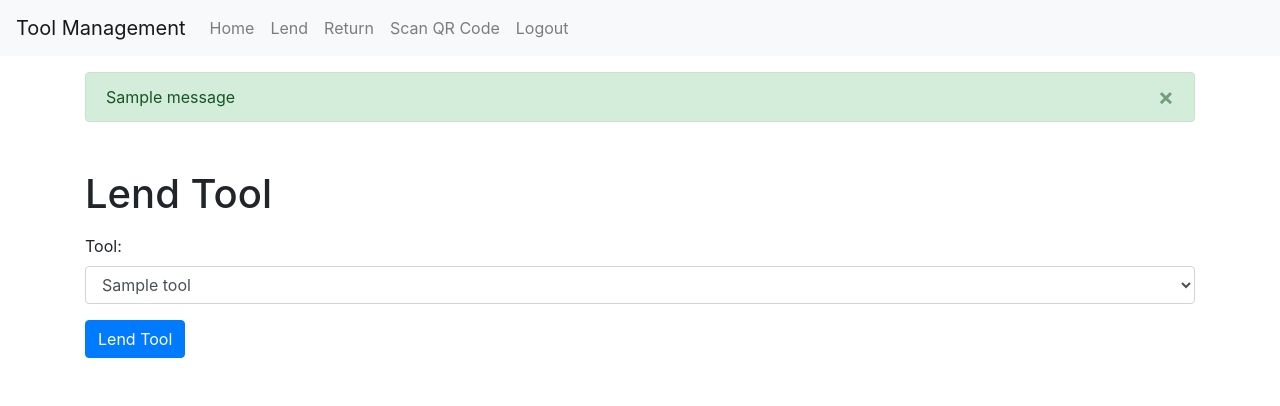
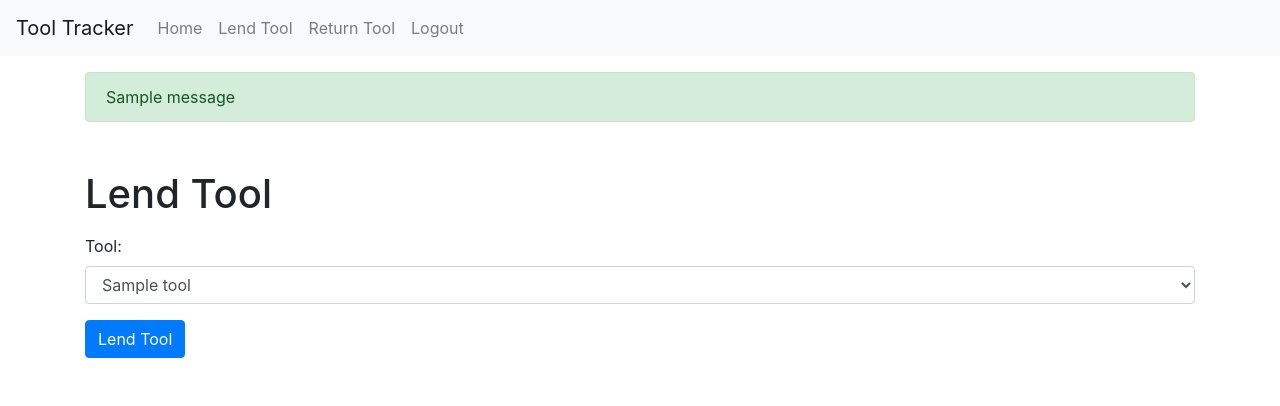
Before and after one commit to Jirka135/ToolTracker, a Flask app: page /lend in a window 1280 px wide. Shown: the top 406 px of the page. Run offline with Flask 3, Linux system fonts and the light colour scheme; the visitor is signed in with stand-in values (Sample User, id 1); tables that the repository leaves empty hold one stand-in row (values such as "Sample post"); one stand-in notice (Sample message) is shown; some libraries are stand-ins or nearby versions.

Commit message:
mostly working prototype

```diff
--- a/app.py
+++ b/app.py
@@ -54,16 +54,11 @@ class AuthUser(db.Model):
 with app.app_context():
     db.create_all()
 
-def run_flask_app():
-    context = ('C:\\Users\\Jirka\\VScode\\ToolTracker\\certs\\certificate.pem', 'C:\\Users\\Jirka\\VScode\\ToolTracker\\certs\\key.pem')
-    app.run(debug=True, ssl_context=context, host='0.0.0.0', port=5000)
-
 def shutdown_server():
     func = request.environ.get('werkzeug.server.shutdown')
     if func is None:
         raise RuntimeError('Not running with the Werkzeug Server')
     func()
-    print("Server is shutting down...")
 
 def generate_qr_code(data):
     qr = qrcode.QRCode(
@@ -169,12 +164,6 @@ def index():
                                .all()
     return render_template('index.html', borrowed_items=borrowed_items)
 
-@app.route('/scan', methods=['GET', 'POST'])
-def scan():
-    if 'user_id' not in session:
-        return redirect(url_for('login'))
-    return render_template('scan.html')
-
 @app.route('/lend_qr', methods=['POST'])
 def lend_qr():
     if 'user_id' not in session:
@@ -248,7 +237,7 @@ def lend():
 
     # Get list of tools that are not currently lent out
     lent_out_tools = db.session.query(Transaction.tool_id).filter(Transaction.return_date.is_(None)).subquery()
-    available_tools = Tool.query.filter(Tool.id.notin_(lent_out_tools)).all()
+    available_tools = Tool.query.filter(Tool.id.not_in(lent_out_tools.select())).all()
 
     # Get list of currently borrowed tools
     borrowed_tools = db.session.query(Tool).join(Transaction).filter(Transaction.return_date.is_(None)).all()
@@ -364,4 +353,5 @@ if __name__ == '__main__':
     console_thread.start()
 
     # Run the Flask app in the main thread
-    run_flask_app()
+    context = ('certs/certificate.pem', 'certs/key.pem')
+    app.run(debug=True, ssl_context=context, host='0.0.0.0', port=5000)
--- a/templates/base.html
+++ b/templates/base.html
@@ -3,12 +3,12 @@
 <head>
     <meta charset="UTF-8">
     <meta name="viewport" content="width=device-width, initial-scale=1.0">
-    <title>{% block title %}{% endblock %}</title>
+    <title>{% block title %}Tool Tracker{% endblock %}</title>
     <link rel="stylesheet" href="https://stackpath.bootstrapcdn.com/bootstrap/4.5.2/css/bootstrap.min.css">
 </head>
 <body>
     <nav class="navbar navbar-expand-lg navbar-light bg-light">
-        <a class="navbar-brand" href="{{ url_for('index') }}">Tool Management</a>
+        <a class="navbar-brand" href="{{ url_for('index') }}">Tool Tracker</a>
         <button class="navbar-toggler" type="button" data-toggle="collapse" data-target="#navbarNav" aria-controls="navbarNav" aria-expanded="false" aria-label="Toggle navigation">
             <span class="navbar-toggler-icon"></span>
         </button>
@@ -18,13 +18,10 @@
                     <a class="nav-link" href="{{ url_for('index') }}">Home</a>
                 </li>
                 <li class="nav-item">
-                    <a class="nav-link" href="{{ url_for('lend') }}">Lend</a>
+                    <a class="nav-link" href="{{ url_for('lend') }}">Lend Tool</a>
                 </li>
                 <li class="nav-item">
-                    <a class="nav-link" href="{{ url_for('return_tool') }}">Return</a>
-                </li>
-                <li class="nav-item">
-                    <a class="nav-link" href="{{ url_for('scan') }}">Scan QR Code</a>
+                    <a class="nav-link" href="{{ url_for('return_tool') }}">Return Tool</a>
                 </li>
                 <li class="nav-item">
                     <a class="nav-link" href="{{ url_for('logout') }}">Logout</a>
@@ -33,21 +30,15 @@
         </div>
     </nav>
     <div class="container">
-        <!-- Display flash messages -->
-        <div class="mt-3">
-            {% with messages = get_flashed_messages(with_categories=true) %}
-                {% if messages %}
+        {% with messages = get_flashed_messages(with_categories=true) %}
+            {% if messages %}
+                <div class="mt-3">
                     {% for category, message in messages %}
-                        <div class="alert alert-{{ category }} alert-dismissible fade show" role="alert">
-                            {{ message }}
-                            <button type="button" class="close" data-dismiss="alert" aria-label="Close">
-                                <span aria-hidden="true">&times;</span>
-                            </button>
-                        </div>
+                        <div class="alert alert-{{ category }}">{{ message }}</div>
                     {% endfor %}
-                {% endif %}
-            {% endwith %}
-        </div>
+                </div>
+            {% endif %}
+        {% endwith %}
         {% block content %}{% endblock %}
     </div>
     <script src="https://code.jquery.com/jquery-3.5.1.slim.min.js"></script>
--- a/templates/lend.html
+++ b/templates/lend.html
@@ -26,25 +26,25 @@
     <h2 class="mt-5">Scan QR Code to Lend Tool</h2>
     <button id="scanBtn" class="btn btn-secondary mt-3">Scan QR Code</button>
     <div id="qrScanner" style="display:none;">
-        <video id="video" class="mt-3" width="300" height="300" style="border: 1px solid black;" autoplay></video>
+        <video id="video" autoplay></video>
+        <canvas id="canvas" style="display:none;"></canvas>
         <div id="result" class="mt-3">No QR code detected yet.</div>
-        <div id="debug" class="mt-3"></div>
     </div>
     <form method="POST" action="{{ url_for('lend_qr') }}" id="qrForm" style="display:none;">
         <input type="hidden" name="qr_data" id="qr_data">
         <button type="submit" class="btn btn-primary mt-3">Lend Tool via QR</button>
     </form>
 
-    <script src="https://cdn.jsdelivr.net/npm/qr-scanner/qr-scanner.min.js"></script>
+    <script src="https://cdn.jsdelivr.net/npm/jsqr/dist/jsQR.js"></script>
     <script>
         const scanBtn = document.getElementById('scanBtn');
         const qrScannerDiv = document.getElementById('qrScanner');
         const videoElem = document.getElementById('video');
+        const canvasElem = document.getElementById('canvas');
         const resultElem = document.getElementById('result');
-        const debugElem = document.getElementById('debug');
         const qrForm = document.getElementById('qrForm');
         const qrDataInput = document.getElementById('qr_data');
-        let qrScanner;
+        let videoStream;
 
         scanBtn.addEventListener('click', () => {
             qrScannerDiv.style.display = 'block';
@@ -52,50 +52,52 @@
         });
 
         function startScanner() {
-            qrScanner = new QrScanner(videoElem, result => {
-                console.log('decoded qr code:', result);
-                resultElem.textContent = `QR Code Result: ${result}`;
-                qrDataInput.value = result;
-                qrForm.style.display = 'block';
-                qrScanner.stop();
-            }, {
-                onDecodeError: error => {
-                    console.error('QR scanner decode error:', error);
-                    resultElem.textContent = `Decode Error: ${error}`;
-                },
-                highlightScanRegion: true,
-            });
-
-            qrScanner.start().then(() => {
-                console.log('QR scanner started');
-            }).catch(error => {
-                console.error('QR scanner start error:', error);
-                resultElem.textContent = `Error: ${error.message}`;
-            });
-
-            // Optional: Log errors
-            qrScanner.$canvas.addEventListener('error', (error) => {
-                console.error('QR scanner canvas error:', error);
-            });
-
-            qrScanner.onDecode = result => {
-                debugElem.textContent = `Continuous decode: ${result}`;
-            };
-        }
-
             if (navigator.mediaDevices && navigator.mediaDevices.getUserMedia) {
-            navigator.mediaDevices.getUserMedia({ video: { facingMode: { exact: "environment" } } })
+                navigator.mediaDevices.getUserMedia({ video: { facingMode: "environment" } })
                     .then(stream => {
                         videoElem.srcObject = stream;
+                        videoStream = stream;
                         videoElem.play();
+                        requestAnimationFrame(scan);
                     })
                     .catch(error => {
                         console.error('Error accessing camera:', error);
+                        alert(`Error accessing camera: ${error.message}`);
                         resultElem.textContent = `Error accessing camera: ${error.message}`;
                     });
             } else {
                 console.error('getUserMedia not supported');
+                alert('getUserMedia not supported by this browser.');
                 resultElem.textContent = 'Error: getUserMedia not supported by this browser.';
+            }
+        }
+
+        function scan() {
+            if (videoElem.readyState === videoElem.HAVE_ENOUGH_DATA) {
+                const canvas = canvasElem.getContext('2d');
+                canvasElem.height = videoElem.videoHeight;
+                canvasElem.width = videoElem.videoWidth;
+                canvas.drawImage(videoElem, 0, 0, canvasElem.width, canvasElem.height);
+                const imageData = canvas.getImageData(0, 0, canvasElem.width, canvasElem.height);
+                const code = jsQR(imageData.data, imageData.width, imageData.height);
+
+                if (code) {
+                    console.log('Decoded QR code:', code.data);
+                    alert(`Decoded QR code: ${code.data}`);
+                    resultElem.textContent = `QR Code Result: ${code.data}`;
+                    qrDataInput.value = code.data;
+                    qrForm.style.display = 'block';
+                    stopScanner();
+                    return;
+                } else {
+                    resultElem.textContent = 'No QR code detected yet.';
+                }
+            }
+            requestAnimationFrame(scan);
+        }
+
+        function stopScanner() {
+            videoStream.getTracks().forEach(track => track.stop());
         }
     </script>
 {% endblock %}
```
Also changed, not shown: templates/return.html (+16 -3 lines). Lines whose indentation alone changed are shown as unchanged.
